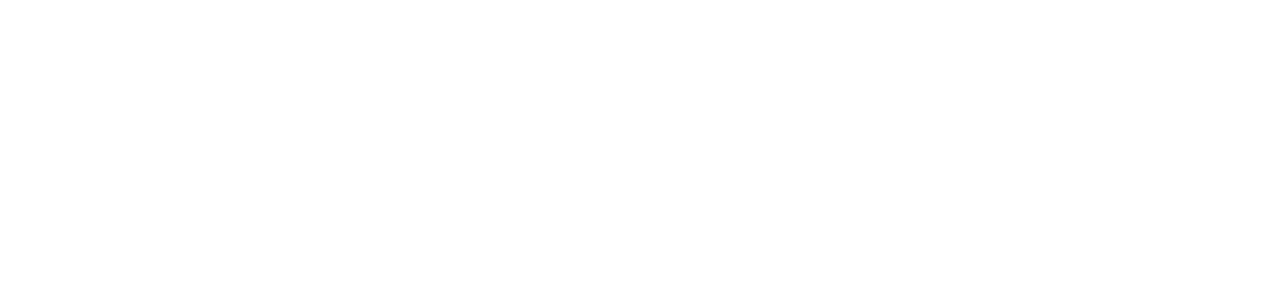
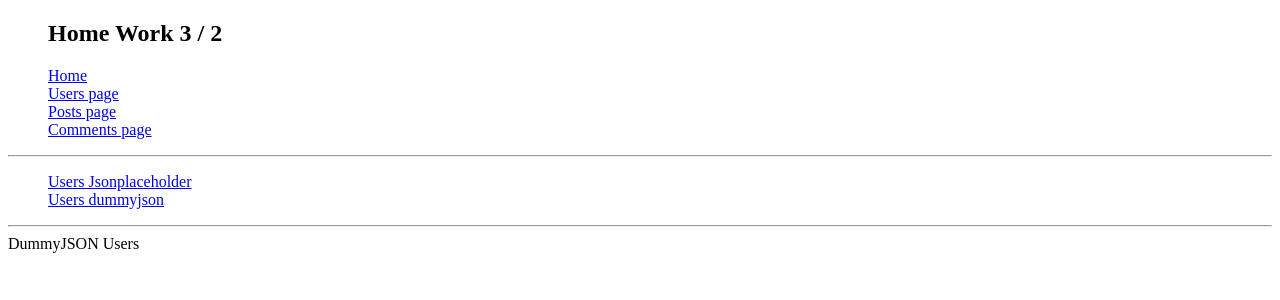
Before and after one commit to kaura0402/homework_FR, a React (Vite) app: page /users/dummyjson in a window 1280 px wide. Shown: the top 300 px of the page. Built offline with nearby package versions, Linux system fonts and the light colour scheme.

Commit message:
Home Work 3 / 2

```diff
--- a/package.json
+++ b/package.json
@@ -27,6 +27,7 @@
     "globals": "^16.4.0",
     "typescript": "~5.9.3",
     "typescript-eslint": "^8.45.0",
+    "tailwindcss": "^4.1.17",
     "vite": "npm:rolldown-vite@7.1.14"
   },
   "overrides": {
--- /dev/null
+++ b/src/components/menu/Menu.css
@@ -0,0 +1,3 @@
+ul {
+    list-style-type: none;
+}
--- /dev/null
+++ b/src/components/menu/Menu.tsx
@@ -0,0 +1,17 @@
+import {Link} from "react-router-dom";
+import './Menu.css'
+
+const Menu = () => {
+    return (
+        <div>
+            <ul>
+                <li><h2>Home Work 3 / 2</h2></li>
+                <li><Link to={'/'}>Home</Link></li>
+                <li><Link to = {'/Users'}>Users page</Link></li>
+                <li><Link to = {'/posts'}>Posts page</Link></li>
+                <li><Link to = {'/comments'}>Comments page</Link></li>
+            </ul>
+        </div>
+    );
+};
+export default Menu;
--- /dev/null
+++ b/src/layouts/MainLayout.tsx
@@ -0,0 +1,15 @@
+import {Outlet} from "react-router-dom";
+import Menu from "../components/menu/Menu.tsx";
+
+
+
+const MainLayout = () => {
+    return (
+        <div>
+            <Menu/>
+            <hr/>
+            <Outlet/>
+        </div>
+    );
+};
+export default MainLayout;
--- a/src/main.tsx
+++ b/src/main.tsx
@@ -1,10 +1,31 @@
-
 import { createRoot } from 'react-dom/client'
 import './index.css'
-import App from './App.tsx'
+import {createBrowserRouter, RouterProvider} from "react-router-dom";
+import {JSX} from "react";
+import {HomePage} from "./pages/HomePage.tsx";
+import MainLayout from "./layouts/MainLayout.tsx";
+import {Comments} from "./pages/Comments.tsx";
+import {Users} from "./pages/Users.tsx";
+import {Posts} from "./pages/Posts.tsx";
 
-createRoot(document.getElementById('root')!).render(
 
-    <App />
+const routers = createBrowserRouter([
+    {path: '/', element: <MainLayout/>,
+        children:[
+            {path:'', element: <HomePage/>},
+            {path:'users', element:<Users/>,
+            children:[
+                {path:'jsonplaceholder', element:<div>JSONPlaceholder Users</div>},
+                {path:'dummyjson', element:<div>DummyJSON Users</div>},
+            ]},
+            {path:'posts', element:<Posts/>, children:[
+                    {path:'jsonplaceholder', element:<div>JSONPlaceholder Posts</div>},
+                    {path:'dummyjson', element:<div>DummyJSON Posts</div>},
+                ]},
+            {path:'comments', element:<Comments/>, children:[
+                    {path:'jsonplaceholder', element:<div>JSONPlaceholder Comments</div>},]},
+            ]
 
-)
+        },]);
+createRoot(document.getElementById('root')!)
+    .render(<RouterProvider router={routers}/>  )
--- /dev/null
+++ b/src/pages/Comments.tsx
@@ -0,0 +1,12 @@
+import {Link, Outlet} from "react-router-dom";
+
+export const Comments = () => {
+    return (
+        <div>
+            <ul>
+                <li><Link to = {'jsonplaceholder'}>Comments jsonplaceholder</Link></li>
+            </ul>
+            <Outlet/>
+        </div>
+    );
+};
--- /dev/null
+++ b/src/pages/HomePage.tsx
@@ -0,0 +1,7 @@
+export const HomePage = () => {
+    return (
+        <div>
+            Home Page
+        </div>
+    );
+};
--- /dev/null
+++ b/src/pages/Posts.tsx
@@ -0,0 +1,14 @@
+import {Link, Outlet} from "react-router-dom";
+
+export const Posts = () => {
+    return (
+        <div>
+            <ul>
+                <li><Link to={'jsonplaceholder'}>Posts jsonplaceholder</Link></li>
+                <li><Link to={'dummyjson'}>Posts dummyjson</Link></li>
+            </ul>
+            <hr/>
+            <Outlet/>
+        </div>
+    );
+};
--- /dev/null
+++ b/src/pages/Users.tsx
@@ -0,0 +1,14 @@
+import {Link, Outlet} from "react-router-dom";
+
+export const Users = () => {
+    return (
+        <div>
+            <ul>
+                <li><Link to={'jsonplaceholder'}>Users Jsonplaceholder</Link></li>
+                <li><Link to={'dummyjson'}>Users dummyjson</Link></li>
+            </ul>
+            <hr/>
+            <Outlet/>
+        </div>
+    );
+};
```
Also changed, not shown: 1 other file (tests, documents, lock files or other folders).
